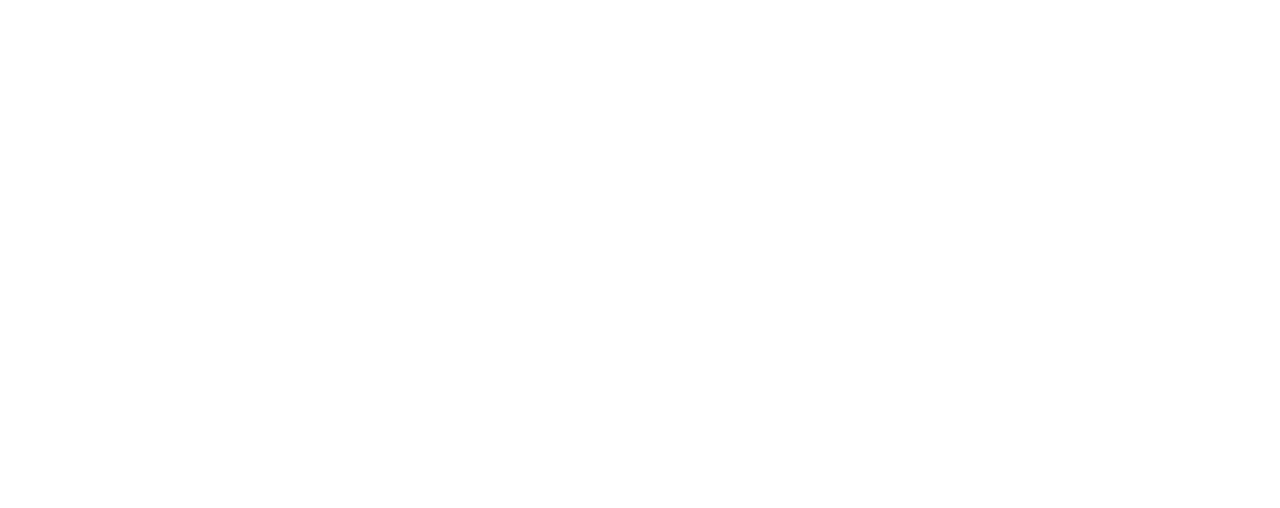
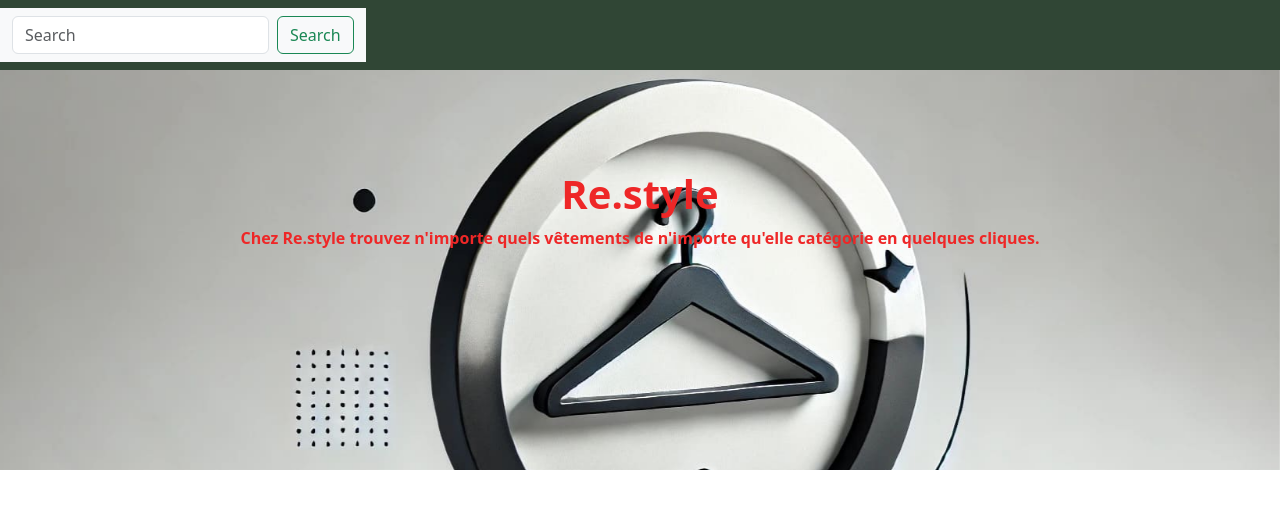
Before and after one commit to Mathys-Mez/Re.style, a plain HTML site: page index.html in a window 1280 px wide. Drawn offline with nearby package versions, Linux system fonts and the light colour scheme.

Commit message:
Nav bar et herosection index

```diff
--- a/index.css
+++ b/index.css
@@ -0,0 +1,14 @@
+/*CSS Hero section*/
+#herosection{
+    background: url(./img/fond_re_style\.jpg);
+    background-attachment: fixed;
+    background-position: center;
+    background-size: cover;
+    height: 50vh;
+    width: 100%;
+}
+
+.hero{
+    color: rgb(238, 39, 39);
+    font-weight: 900;
+}
--- a/index.html
+++ b/index.html
@@ -47,10 +47,41 @@
 
     <main>
       <header>
-        <nav></nav>
+        <nav class="navbar" style="background-color: #304635">
+          <!-- Navbar content -->
+          <nav class="navbar bg-body-tertiary">
+            <div class="container-fluid">
+              <form class="d-flex row-reverse" role="search">
+                <input
+                  class="form-control me-2"
+                  type="search"
+                  placeholder="Search"
+                  aria-label="Search"
+                />
+                <button class="btn btn-outline-success" type="submit">
+                  Search
+                </button>
+              </form>
+            </div>
+          </nav>
+        </nav>
       </header>
       <!-------------------------------------------------------------------------------- FIN NAVBAR ----------------------------------------------------------------------->
-      <section></section>
+      <section id="herosection">
+        <div class="container-fluid" style="text-align: center; padding-top: 100px;">
+          <div class="row ">
+            <div class="col-12 col-sm-8 col-md-12">
+              <h1 class="hero">Re.style</h1>
+            </div>
+            <div class="col-12 col-sm-4 col-md-12">
+              <p class="hero">
+                Chez Re.style trouvez n'importe quels vêtements de n'importe
+                qu'elle catégorie en quelques cliques.
+              </p>
+            </div>
+          </div>
+        </div>
+      </section>
     </main>
     <!-------------------------------------------------------- FOOTERRR ------------------------------------------------------------------------->
     <footer></footer>
```
Also changed, not shown: img/fond_re_style.jpg (added).
